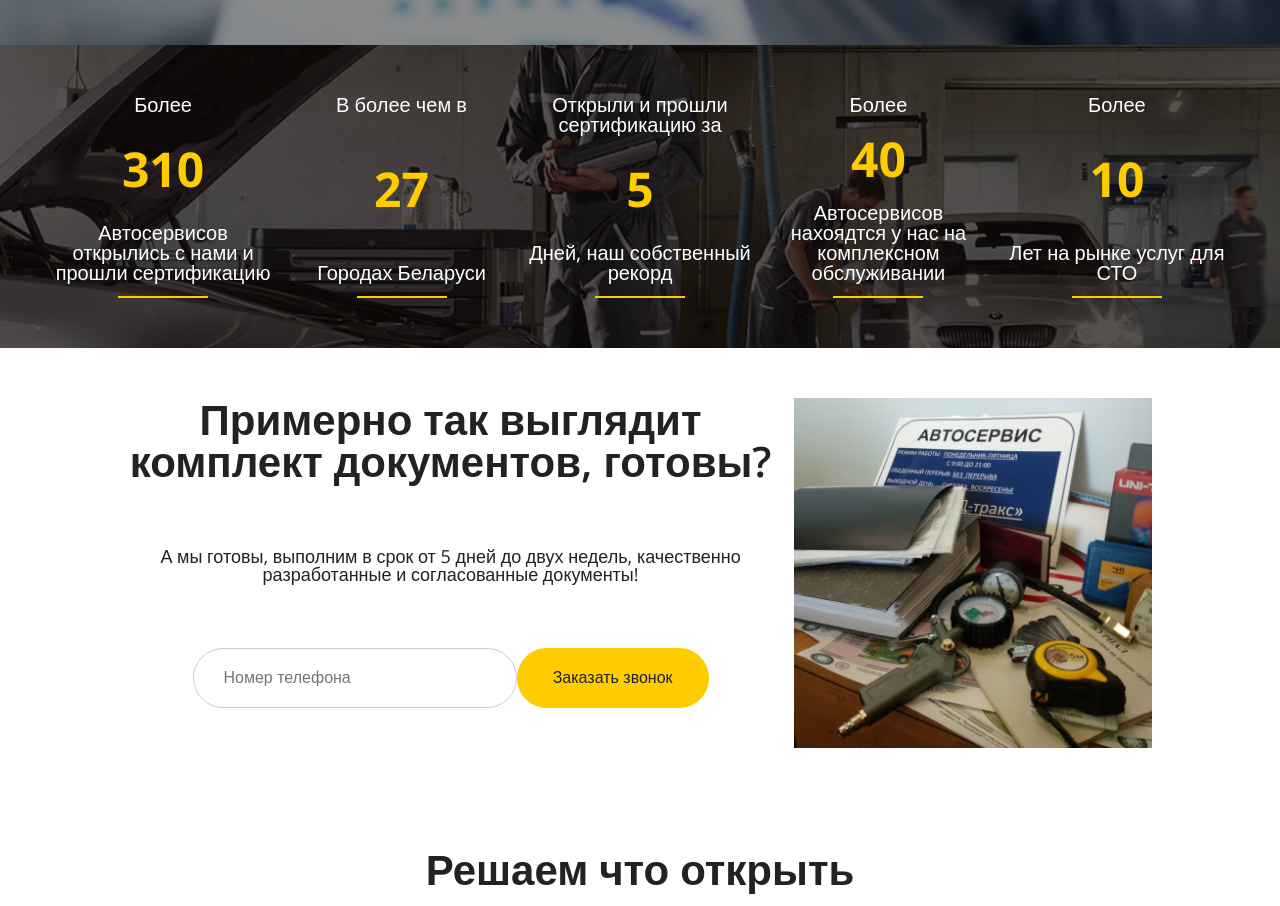
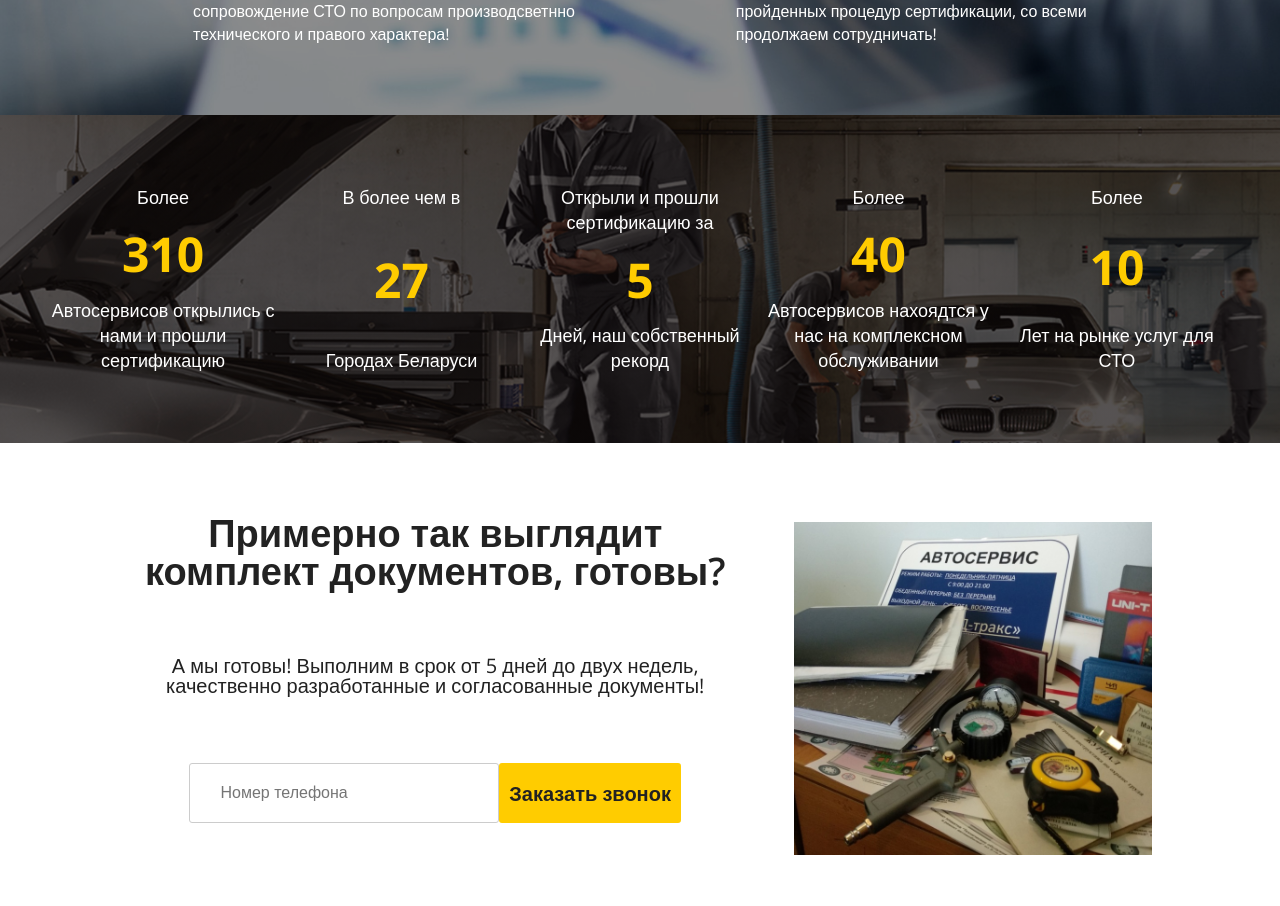
Before and after one commit to siarheichura/opensto.by, a plain HTML site: page index.html in a window 1280 px wide. Shown: the part 1891-2797 px from the top of the page. Drawn offline with nearby package versions, Linux system fonts and the light colour scheme.

Commit message:
fix styles

```diff
--- a/index.html
+++ b/index.html
@@ -41,11 +41,11 @@
                 <div class="about__main">
                     <h2 class="about__title">О НАС</h2>
                     <h6 class="about__subtitle">
-                        Мы на рынке с 2007 года. Работаем с клиентами по всей РБ. В нашей компании вы получите все что нужно для функционирования СТО. Цифры говорят сами за себя: более 60% обращаются к нам по рекомендации!
+                        Мы на рынке с 2007 года. Работаем с клиентами по всей РБ. В нашей компании вы получите все, что нужно для функционирования СТО. Цифры говорят сами за себя: более 60% обращаются к нам по рекомендации!
                     </h6>
                 </div>
                 <p class="about__text">
-                    Оказываем консультационные улуги, обучение и подбор персонала автосервиса, открытие и сопровождение бизнеса, оснащение СТО. Работаем по всей Республике Беларусь. Клиенты нашей компании - юридические лица, независисимые мастерские, ИП, дилерские предприятия. Сертифицируем и легализуем автосервисы под ключ, гарантия по результатам, уже более 300 довольных клиентов! Предоставим все для полноценной работы вашего автосервиса. Мы экономим Ваши средства и время!
+                    Оказываем консультационные улуги, организовываем обучение и подбор персонала автосервиса, открытие и сопровождение бизнеса, оснащение СТО. Работаем по всей Республике Беларусь. Клиенты нашей компании - юридические лица, независисимые мастерские, ИП, дилерские предприятия. Сертифицируем и легализуем автосервисы под ключ. Гарантия по результатам. Уже более 300 довольных клиентов! Предоставим все для полноценной работы Вашего автосервиса. Мы экономим Ваши средства и время!
                     <span>Каждый на клиент - это индивидуальный проект!</span>
                 </p>
             </div>
@@ -151,7 +151,7 @@
         <div class="container">
             <div class="documents__body">
                 <h2 class="documents__title">Примерно так выглядит комплект документов, готовы?</h2>
-                <p class="documents__text">А мы готовы, выполним в срок от 5 дней до двух недель, качественно разработанные и согласованные документы!</p>
+                <p class="documents__text">А мы готовы! Выполним в срок от 5 дней до двух недель, качественно разработанные и согласованные документы!</p>
                 <div class="documents__form">
                     <input class="documents__input" type="tel" placeholder="Номер телефона">
                     <button class="documents__button">Заказать звонок</button>
--- a/src/styles/sass/components/_about.scss
+++ b/src/styles/sass/components/_about.scss
@@ -6,13 +6,11 @@
 
   & .container {
     display: flex;
-    // align-items: center;
     justify-content: space-between;
   }
 
   &__main {
     width: 40%;
-    // height: 100%;
     display: flex;
     flex-direction: column;
     align-items: flex-start;
@@ -20,23 +18,19 @@
   }
 
   &__title {
-    // margin-bottom: 30px;
     padding-bottom: 10px;
-    font-size: 42px;
+    font-size: 38px;
     font-weight: 700;
     border-bottom: 2px solid $secondary-color;
   }
 
   &__subtitle {
-    // text-align: left;
-    font-size: 18px;
     line-height: 1.4;
   }
 
   &__text {
-    width: 55%;
+    width: 52%;
     text-align: left;
-    font-size: 18px;
     line-height: 1.4;
 
     & span {
--- a/src/styles/sass/components/_benefits.scss
+++ b/src/styles/sass/components/_benefits.scss
@@ -1,24 +1,24 @@
 .benefits {
+  padding: 70px 0;
   color: $white-color;
   background: linear-gradient(rgba(0, 0, 0, 0.45), rgba(0, 0, 0, 0.45)),
     url(../../img/backgrounds/benefits.jpg) no-repeat center center;
   background-size: cover;
 
   & .container {
-    padding: 50px 0;
     display: flex;
     flex-direction: column;
   }
 
   &__title {
-    margin-bottom: 40px;
-    font-size: 42px;
+    margin-bottom: 30px;
+    font-size: 38px;
     font-weight: 600;
   }
 
   &__subtitle {
     margin-bottom: 45px;
-    font-size: 22px;
+    font-size: 20px;
   }
 
   &__body {
@@ -30,8 +30,8 @@
     display: flex;
     flex-direction: column;
     justify-content: space-between;
-    gap: 20px;
-    width: 45%;
+    gap: 25px;
+    width: 47%;
   }
 
   &__list--right {
@@ -39,13 +39,13 @@
     flex-direction: column;
     justify-content: space-between;
     gap: 20px;
-    width: 45%;
+    width: 47%;
   }
 
   &__item {
     position: relative;
-    padding-left: 60px;
-    line-height: 20px;
+    padding-left: 65px;
+    line-height: 1.4;
   }
 
   &__item:before {
@@ -66,7 +66,6 @@
   }
 
   &__item-text {
-    font-size: 16px;
     font-weight: 300;
   }
 }
--- a/src/styles/sass/components/_documents.scss
+++ b/src/styles/sass/components/_documents.scss
@@ -1,14 +1,15 @@
 /* Documents */
 
 .documents {
+  padding: 70px 0;
+
   & .container {
-    padding: 50px 0;
     display: flex;
     justify-content: space-between;
   }
 
   &__body {
-    width: 63%;
+    width: 60%;
     padding-bottom: 40px;
     display: flex;
     flex-direction: column;
@@ -18,19 +19,19 @@
   }
 
   &__title {
-    font-size: 42px;
+    font-size: 38px;
     font-weight: 600;
   }
 
   &__text {
-    font-size: 18px;
+    font-size: 20px;
     font-weight: 300;
   }
 
   &__form {
     width: 80%;
     display: flex;
-    justify-content: space-between;
+    // justify-content: space-between;
     /* gap: 40px; */
   }
 
@@ -40,23 +41,26 @@
     font-size: 16px;
     font-weight: 400;
     border: 1px solid rgba(204, 204, 204, 1);
-    border-radius: 60px;
+    // border-radius: 60px;
+    border-radius: 3px;
     outline: none;
   }
 
   &__button {
-    width: 40%;
-    font-size: 16px;
-    font-weight: 400;
-    background: $secondary-color;
-    border: 2px solid $secondary-color;
-    border-radius: 60px;
-    cursor: pointer;
-    transition: 0.3s;
+    @include button(40%, 100%, 3px);
+    // width: 40%;
+    // font-size: 16px;
+    // font-weight: 400;
+    // background: $secondary-color;
+    // border: 2px solid $secondary-color;
+    // border-radius: 60px;
+    // cursor: pointer;
+    // transition: 0.3s;
 
     &:hover {
-      color: $secondary-color;
-      background: #1f1e1b;
+      @include buttonHover;
+      // color: $secondary-color;
+      // background: #1f1e1b;
     }
   }
 
@@ -64,6 +68,6 @@
     width: 35%;
     height: 350px;
     background: url(../../img/backgrounds/documents.jpg) no-repeat center center;
-    background-size: cover;
+    background-size: contain;
   }
 }
--- a/src/styles/sass/components/_numbers.scss
+++ b/src/styles/sass/components/_numbers.scss
@@ -1,13 +1,13 @@
 .numbers {
+  padding: 70px 0;
   background: linear-gradient(rgba(14, 9, 9, 0.7), rgba(14, 9, 9, 0.7)),
     url(../../img/backgrounds/number-background.jpg) no-repeat center center;
   background-size: cover;
   background-attachment: fixed;
-  font-family: "Open Sans", sans-serif;
+  font-family: $font-OS;
   color: $white-color;
 
   & .container {
-    padding: 50px 0;
     width: 92%;
   }
 
@@ -17,32 +17,33 @@
   }
 
   &__item {
-    position: relative;
+    // position: relative;
     width: 19%;
-    padding-bottom: 15px;
+    // padding-bottom: 15px;
     display: flex;
     flex-direction: column;
     justify-content: space-between;
     align-items: center;
     text-align: center;
+    line-height: 1.4;
   }
 
-  &__item::after {
-    content: "";
-    position: absolute;
-    bottom: 0;
-    width: 90px;
-    height: 2px;
-    background: $secondary-color;
-  }
+  // &__item::after {
+  //   content: "";
+  //   position: absolute;
+  //   bottom: 0;
+  //   width: 90px;
+  //   height: 2px;
+  //   background: $secondary-color;
+  // }
 
   &__text {
-    font-size: 20px;
+    font-size: 18px;
     font-weight: 300;
   }
 
   &__number {
-    margin: 20px 0;
+    margin: 10px 0;
     font-size: 48px;
     font-weight: 700;
     color: $secondary-color;
```
Also changed, not shown: src/styles/css/main.min.css, 1 other file.
